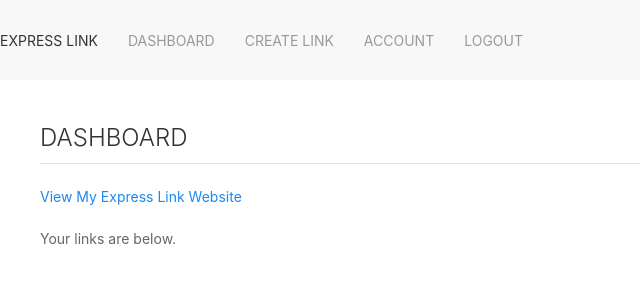
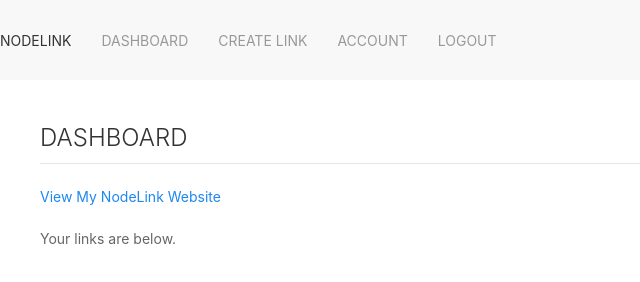
Before and after one commit to Nagacash/links, a website: page views/dashboard.html in a window 1280 px wide. Shown: the whole page, without its empty margins (0-640 px from the left). Drawn offline with nearby package versions, Linux system fonts and the light colour scheme; files that its build step writes are made by us from their sources.

Commit message:
changed app name to NodeLink

```diff
--- a/package.json
+++ b/package.json
@@ -1,5 +1,5 @@
 {
-  "name": "express-link",
+  "name": "NodeLink",
   "version": "1.0.0",
   "description": "An app to store all of your links",
   "main": "server.js",
@@ -13,6 +13,7 @@
   "dependencies": {
     "bcrypt": "^5.0.1",
     "connect-flash": "^0.1.1",
+    "crypto": "^1.0.1",
     "dotenv": "^10.0.0",
     "express": "^4.17.1",
     "express-session": "^1.17.2",
--- a/views/dashboard.html
+++ b/views/dashboard.html
@@ -8,8 +8,7 @@
                 DASHBOARD
             </h1>
             <a href="/{{user.username}}" target="__blank" class="uk-text uk-text-small uk-text-decoration-none">View My
-                Express
-                Link Website</a>
+                NodeLink Website</a>
             {% if links.length == 0 %}
             <p class="uk-text uk-text-small">You have no links.</p>
             {% else %}
--- a/views/loggedInLayout.html
+++ b/views/loggedInLayout.html
@@ -19,7 +19,7 @@
         <div class="uk-navbar-left">
 
             <ul class="uk-navbar-nav">
-                <li class="uk-active"><a href="#">Express Link</a></li>
+                <li class="uk-active"><a href="#">NodeLink</a></li>
                 <li><a href="/dashboard">Dashboard</a></li>
                 <li><a href="/create-link">Create Link</a></li>
                 <li><a href="/account">Account</a></li>
```
Also changed, not shown: views/layout.html (+1 -1 lines), 1 other file.
